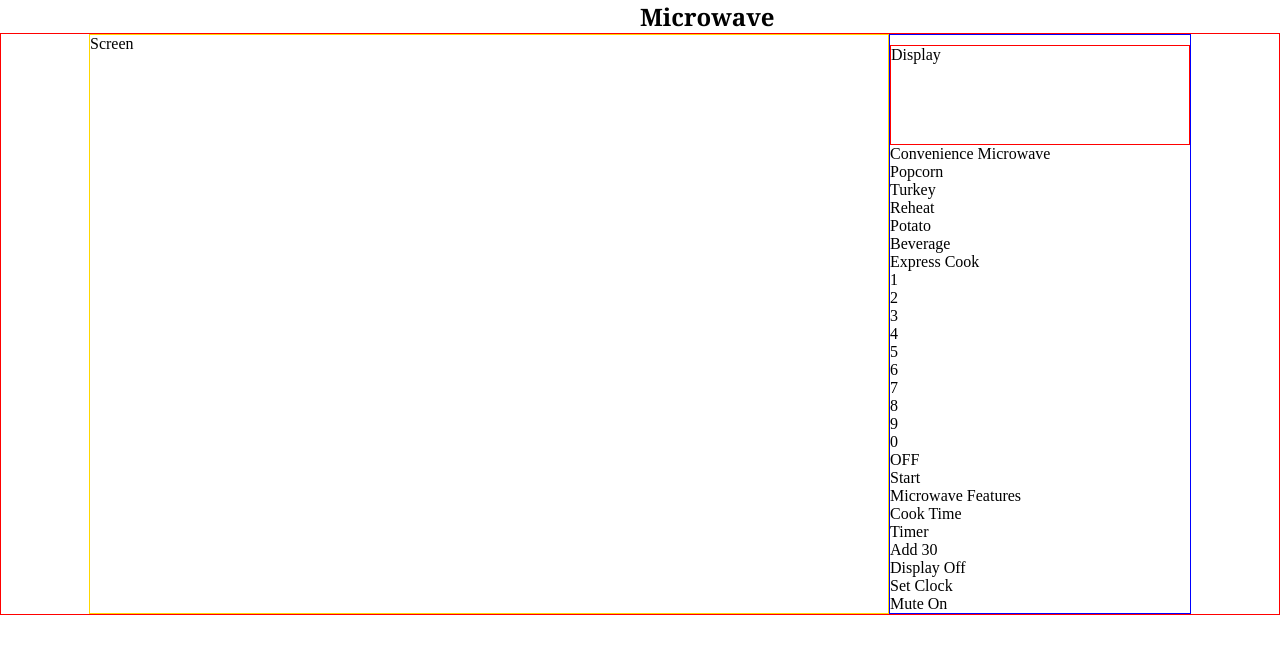
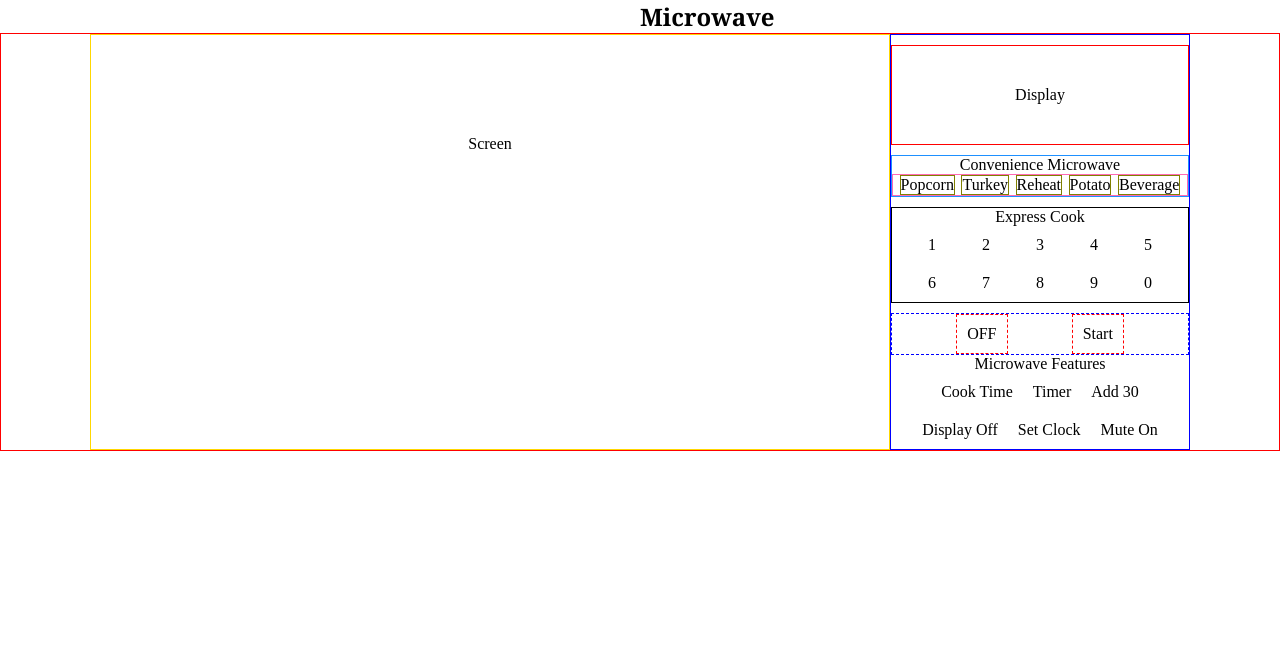
Before and after one commit to Sensationull/jsmess, a plain HTML site: page microwave/index.html in a window 1280 px wide. Drawn offline with Linux system fonts and the light colour scheme.

Commit message:
initial flex displays for each section created

```diff
--- a/microwave/styles.css
+++ b/microwave/styles.css
@@ -33,7 +33,7 @@ hr {
   margin-left: 50%;
   margin-right: 50%;
 }
-
+/* Main side display*/
 .box-container {
   display: flex;
   border: 1px solid red;
@@ -42,6 +42,8 @@ hr {
 
 .screen {
   width: 800px;
+  padding-top: 100px;
+  text-align:center;
   border: 1px solid gold;
 }
 
@@ -50,12 +52,82 @@ hr {
   flex-wrap: wrap;
   flex-direction: column;
   justify-content: center;
+  width:300px;
   border: 1px solid blue;
 }
 
 .display {
-  width:300px;
+  padding-top:40px;
   height: 100px;
   border: 1px solid red;
-  margin-top: 10px;
+  margin: 10px 0px 10px;
+  text-align: center;
 }
+
+.microwave-presets {
+  border: 1px solid dodgerblue;
+  margin-bottom:10px;
+  text-align: center;
+}
+
+.preset-container {
+  border:1px solid hotpink;
+  display: flex;
+  flex-wrap: wrap;
+  justify-content: space-evenly;
+}
+
+.preset {
+  border: 1px solid olive;
+}
+
+.express-cook {
+  margin-bottom: 10px;
+  border: 1px solid black;
+  text-align: center;
+}
+
+.numbers-container {
+  display: flex;
+  flex-wrap: wrap;
+  justify-content: space-evenly;
+}
+
+.numbers {
+  padding: 10px;
+}
+
+.controls {
+  display:flex;
+  justify-content: space-evenly;
+  border: 1px dashed blue
+}
+
+.off {
+  padding:10px;
+  text-align: center;
+  border: 1px dashed red;
+}
+
+#start-pause {
+  border: 1px dashed red;
+  padding: 10px;
+}
+
+#start-pause:hover {
+  background-color: goldenrod;
+}
+
+.microwave-features-title {
+  text-align: center;
+}
+
+.microwave-features-container{
+  display:flex;
+  flex-wrap: wrap;
+  justify-content: center;
+}
+
+.features {
+  padding:10px;
+}
```
